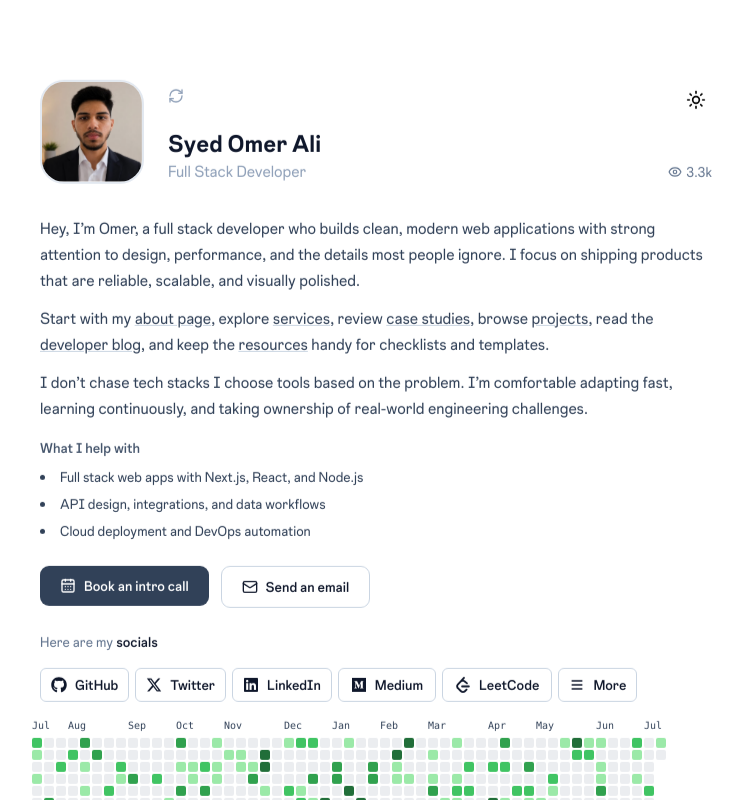
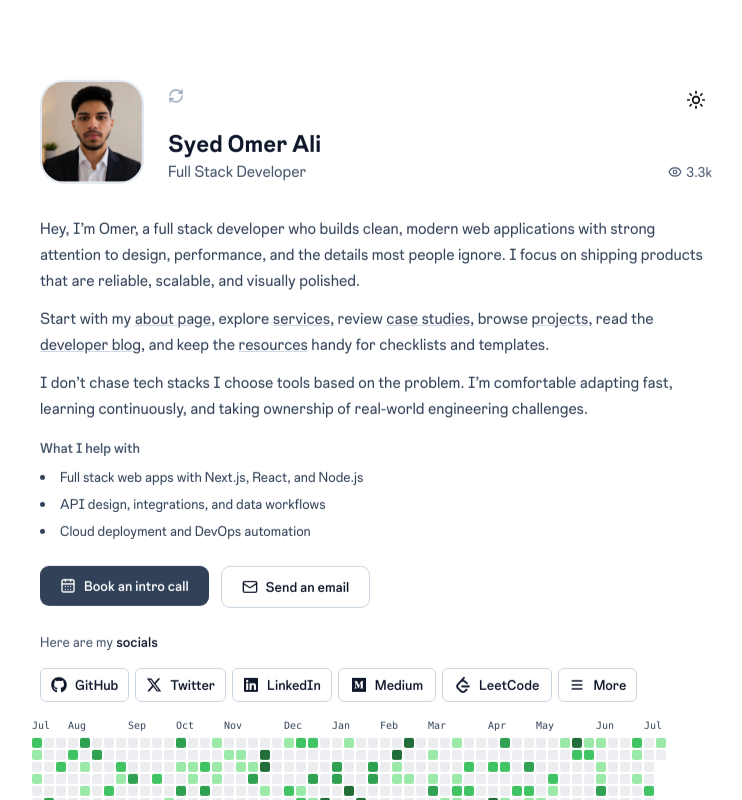
Before and after one commit to syedomer17/Portfolio-main, a Next.js app in the folder client/: page / in a window 1280 px wide. Shown: the top 800 px of the page, without its empty margins (264-1006 px from the left). Built offline with nearby package versions, Linux system fonts and the light colour scheme; no server answers; the database is empty.

Commit message:
fixed the text clearity of the DevOps Engineer

```diff
--- a/client/components/sections/Hero.tsx
+++ b/client/components/sections/Hero.tsx
@@ -50,7 +50,7 @@ const HeroContributions = dynamic(() => import("./hero/HeroContributions"), {
   loading: () => (
     <div className="block mt-6 sm:-mt-2 sm:-mx-6 px-0 sm:pl-8 sm:pr-6">
       <div className="min-h-45 sm:min-h-60 flex items-center justify-center">
-        <span className="text-xs text-slate-500 dark:text-slate-600">Loading contributions...</span>
+        <span className="text-xs text-slate-600 dark:text-slate-300">Loading contributions...</span>
       </div>
     </div>
   ),
@@ -302,7 +302,7 @@ export default function Hero() {
               Syed Omer Ali
             </h1>
             <div className="flex items-center justify-between">
-              <div className="text-slate-400 dark:text-slate-600 text-base">
+              <div className="text-slate-600 dark:text-slate-300 text-base">
                 <WordRotate
                   words={[
                     "Indie Hacker",
@@ -317,7 +317,7 @@ export default function Hero() {
               </div>
               {/* View Count */}
               <m.div
-                className="flex items-center gap-1 text-slate-500 dark:text-slate-400"
+                className="flex items-center gap-1 text-slate-600 dark:text-slate-300"
                 initial={{ opacity: 0 }}
                 animate={{ opacity: 1 }}
                 transition={{ delay: 0.5 }}
@@ -382,7 +382,7 @@ export default function Hero() {
 
           {/* Social Links */}
           <div>
-            <p className="text-slate-500 dark:text-[#94A3B8] text-sm mb-2 sm:mb-4 mt-6">
+            <p className="text-slate-600 dark:text-slate-300 text-sm mb-2 sm:mb-4 mt-6">
               Here are my <strong className="font-medium text-slate-900 dark:text-white">socials</strong>
             </p>
             <div className="flex flex-wrap gap-1.5">
@@ -449,7 +449,7 @@ export default function Hero() {
             placeholder={
               <div className="block mt-6 sm:-mt-2 sm:-mx-6 px-0 sm:pl-8 sm:pr-6">
                 <div className="min-h-45 sm:min-h-60 flex items-center justify-center">
-                  <span className="text-xs text-slate-500 dark:text-slate-600">Loading contributions...</span>
+                  <span className="text-xs text-slate-600 dark:text-slate-300">Loading contributions...</span>
                 </div>
               </div>
             }
```
